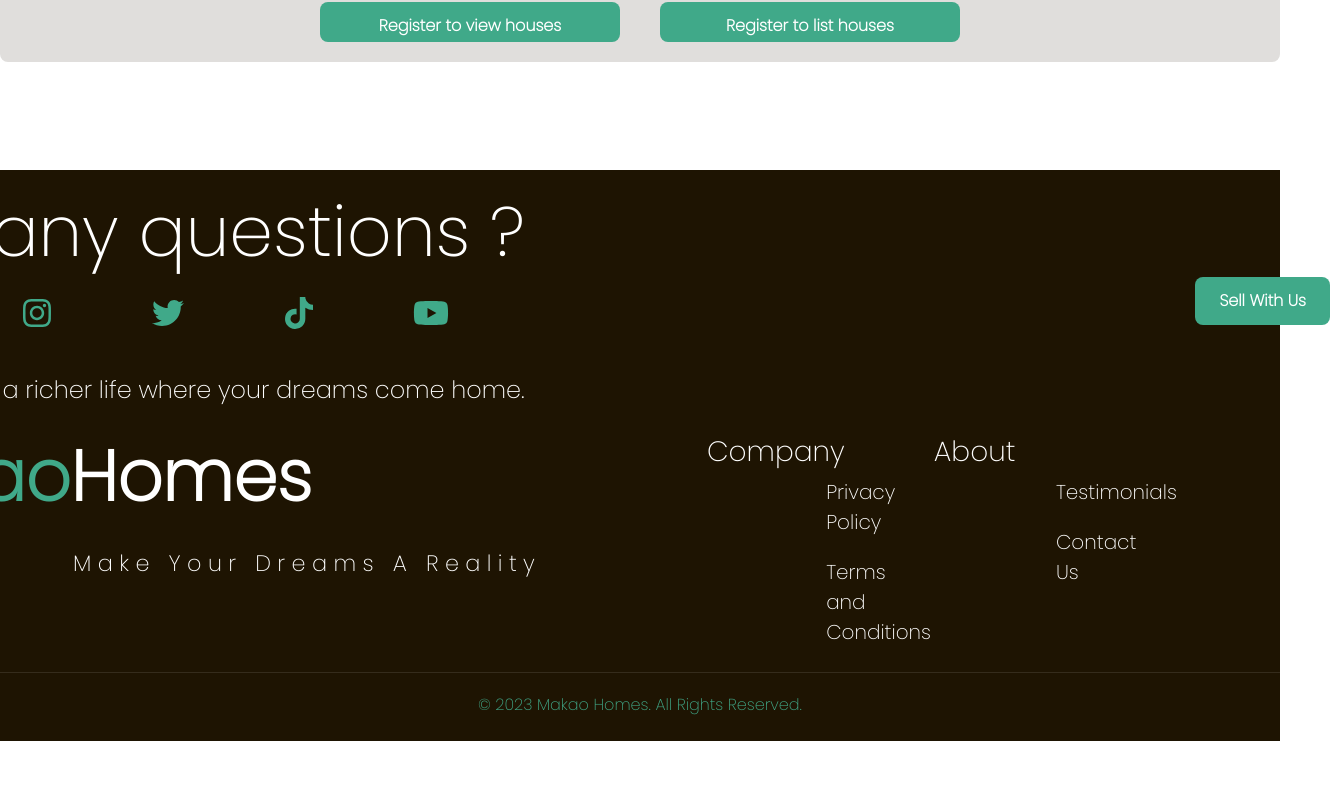
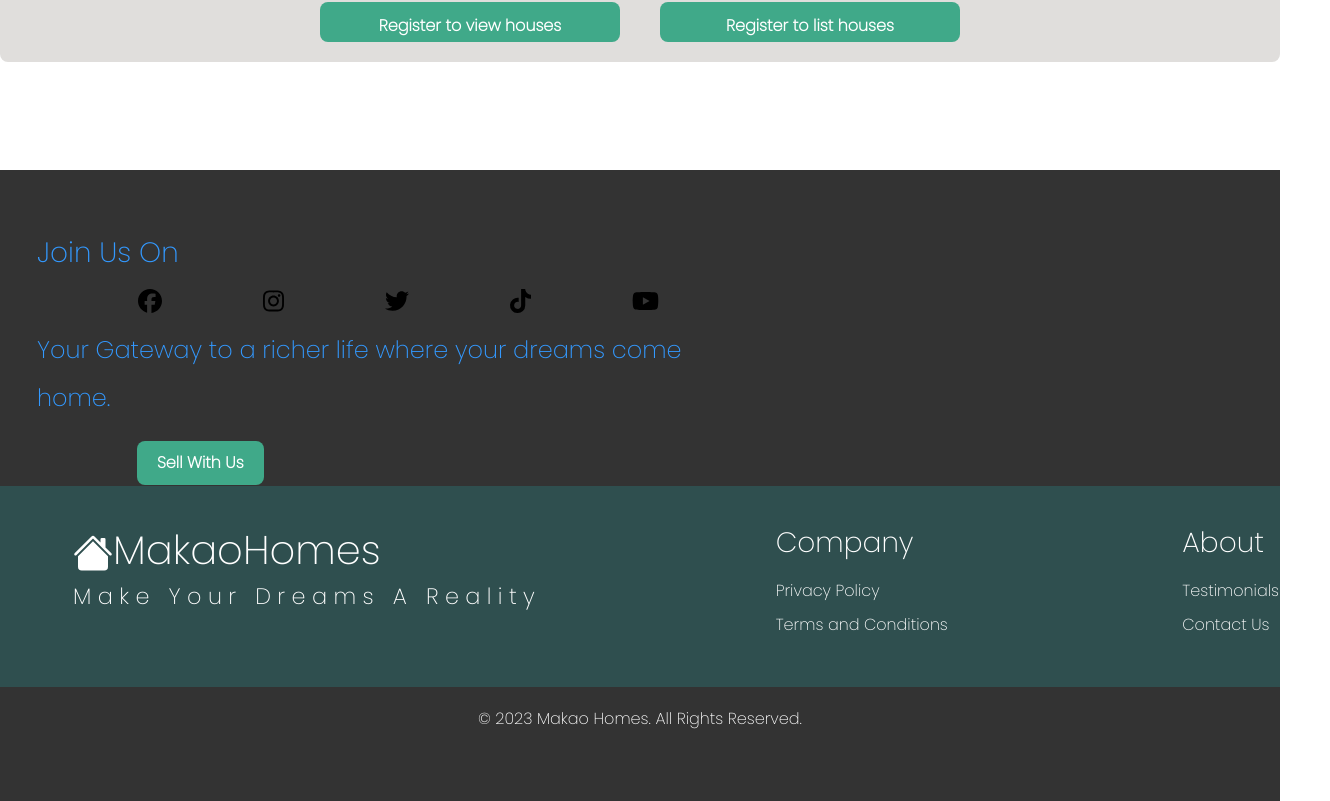
Before and after one commit to luyosamson/MakaoHomes, a React (Create React App) app: page /login in a window 1280 px wide. Shown: the part 630-1431 px from the top of the page, 1330 px wide, since content can reach past the window. Before the commit the page ends 1371 px from the top, so only its background shows below. Built offline with nearby package versions, Linux system fonts and the light colour scheme; no server answers.

Commit message:
Modified

```diff
--- a/src/components/footer/Footer.css
+++ b/src/components/footer/Footer.css
@@ -1,86 +1,141 @@
 
 
 .footerContact {
-                  background-color: #1E1402;
-                  padding: 4px 0;
-                  color: #fff;
+  background-color: #333;
+  padding: 50px 0;
 }
 
-                .singleCol {
-                  max-width: 750px;
-                  margin-left: -300px;
+.footerContact .container {
+  display: flex;
+  flex-wrap: wrap;
+  justify-content: space-between;
 }
 
-                .social-media-icons-white a {
-                  color: #40A989;
-                  font-size: 2rem;
-                  margin-right: 10px;
+.footerContact .send {
+  flex-basis: 60%;
 }
 
-                .footerContact h1 {
-                  font-size: 70px;
-                  color: white;
-                  margin-left: -300px;
+.footerContact .text {
+  color: #555;
 }
 
-                span {
-                  color: #40A989;
+.footerContact h3 {
+  color: #3399ff;
 }
 
-                .text p {
-                  color: white;
-                  margin-left: -300px;
-                  margin-top: 20px;
+.footerContact p {
+  color: #3399ff;
 }
 
-                .text h3 {
-                  margin-left: 5px;
+.footerContact .btn {
+  background-color: #3399ff;
+  color: #fff;
+  border: none;
+  padding: 10px 20px;
+  font-size: 16px;
+  cursor: pointer;
+  transition: all 0.3s ease-in-out;
+  margin-left: 100px;
 }
 
-                .text button {
-                  float: right;
-                  margin-top: -153px;
-                  margin-right: -150px;
+.footerContact .btn:hover {
+  background-color: #1a8cff;
 }
 
 footer {
-                  background-color: #1E1402;
-                  padding: 5px 0;
+  background-color:darkslategray;
   color: #fff;
+  padding: 40px 0;
 }
 
 footer .container {
   display: grid;
-                  grid-template-columns: 6fr 2fr 2fr 1fr;
+  grid-template-columns: 2fr repeat(3, 1fr);
   grid-gap: 20px;
   margin-left: 61px;
 }
 
-                footer h1 {
-                  font-weight: 600;
-                  margin-bottom: 30px;
-                  color: white;
-                  margin-left: 100px;
+footer .box h3 {
+  color: #fff;
+  margin-bottom: 20px;
 }
 
-                footer ul {
-                  display: block;
-                  margin-left: 100px;
-                  margin-right: 9%;
-                  padding-left: 2px;
+footer .box ul {
+  list-style: none;
+  padding: 0;
+  margin: 0;
 }
 
-                footer ul li {
-                  display: block;
-                  color: white;
-                  margin-bottom: 20px;
-                  font-size: 20px;
-                  margin-left: 20%;
+footer .box ul li {
+  margin-bottom: 10px;
 }
 
  .legal {
+  background-color:#333;
+  color: #fff;
+  padding: 20px 0;
   text-align: center;
-                  padding: 20px;
-                  color: blueviolet;
-                  border-top: 1px solid rgba(255, 255, 255, 0.1);
 }
+
+/* For screens smaller than 576px */
+/* @media (max-width: 576px) {
+
+  .footerContact .send {
+    flex-basis: 100%;
+    margin-bottom: 20px;
+  }
+
+  .footerContact .btn {
+    margin-left: 0;
+  }
+
+  footer .container {
+    grid-template-columns: 1fr;
+    margin-left: 0;
+  }
+
+} */
+
+
+
+
+
+
+
+/* For screens between 576px and 992px */
+/* @media (min-width: 576px) and (max-width: 992px) {
+
+  .footerContact .send {
+    flex-basis: 100%;
+    margin-bottom: 20px;
+  }
+
+  .footerContact .btn {
+    margin-left: 0;
+  }
+
+  footer .container {
+    grid-template-columns: 1fr 1fr;
+    margin-left: 0;
+  }
+
+} */
+
+/* For screens larger than 992px */
+/* @media (min-width: 992px) {
+
+  .footerContact .send {
+    flex-basis: 60%;
+    margin-bottom: 0;
+  }
+
+  .footerContact .btn {
+    margin-left: 300px;
+  }
+
+  footer .container {
+    grid-template-columns: 2fr repeat(3, 1fr);
+    margin-left: 61px;
+  }
+
+} */
--- a/src/components/footer/Footer.js
+++ b/src/components/footer/Footer.js
@@ -3,7 +3,7 @@
 import { footer } from "../../data"
 import "./Footer.css"
 import {BsFillHouseFill} from 'react-icons/bs'
-import { Container } from "react-bootstrap"
+// import { Container } from "react-bootstrap"
 
 import { FontAwesomeIcon } from '@fortawesome/react-fontawesome'
 import { faFacebook,faInstagram, faTwitter, faTiktok, faYoutube } from '@fortawesome/free-brands-svg-icons'
@@ -20,7 +20,7 @@
           <div className='send flex'>
 
             <div className='text'>
-              <h1>have any questions ?</h1>
+              <h3>Join Us On</h3>
 
               <div className="singleCol social-media-icons-white d-flex justify-content-evenly">
                 <a href="https://facebook.com/home.php">
```
Lines whose indentation alone changed are shown as unchanged.
